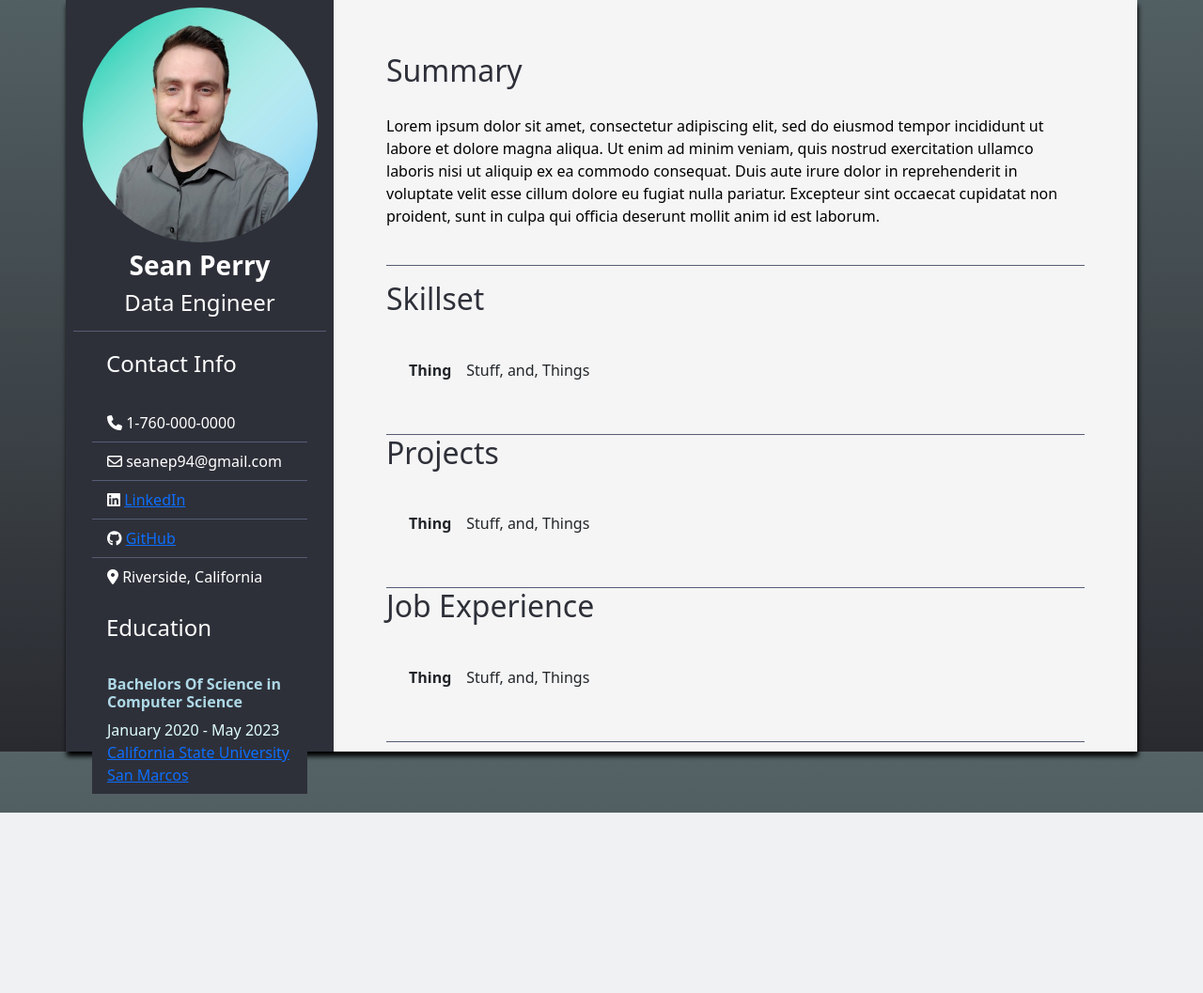
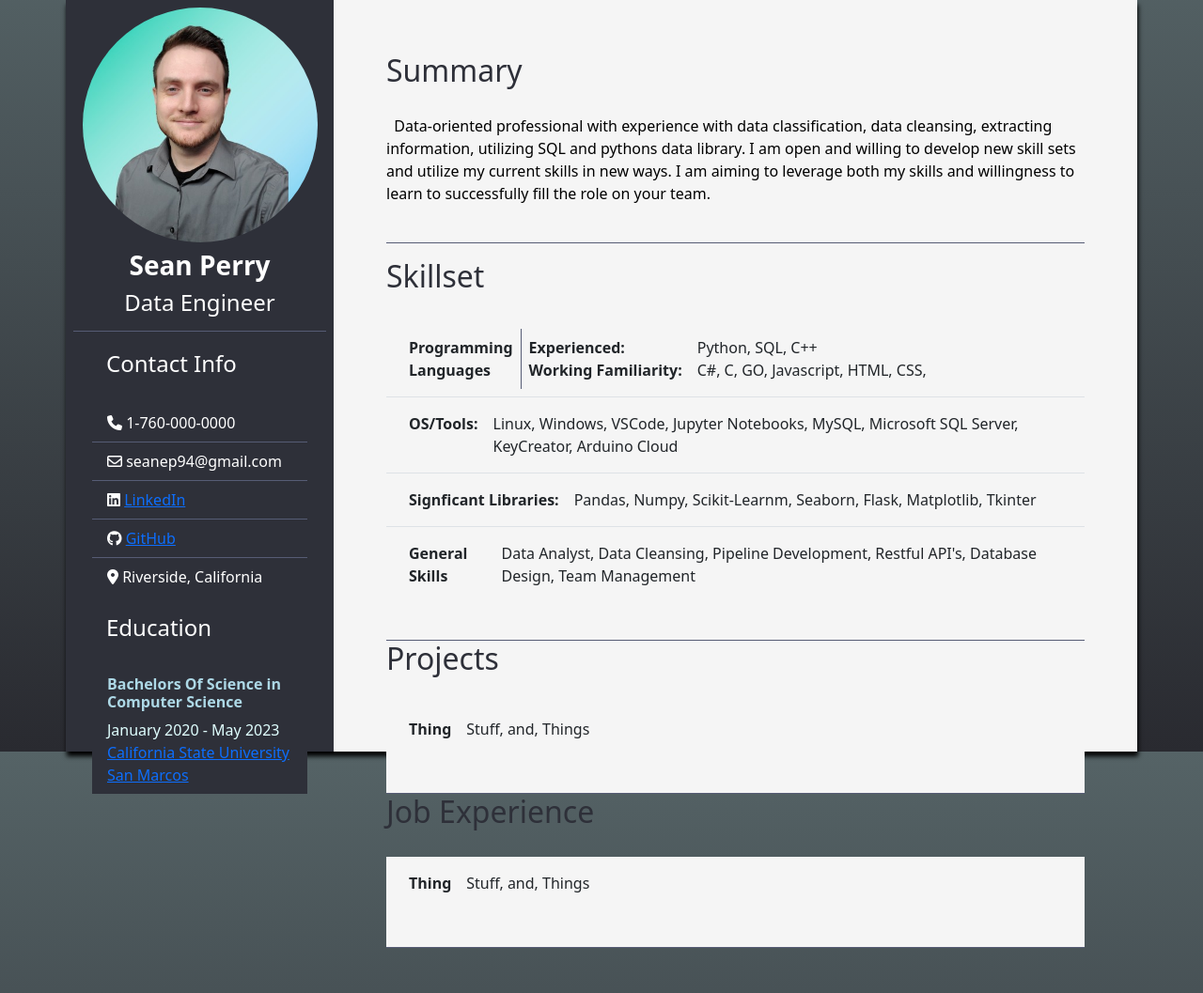
Before and after one commit to SeanP94/careerWebsite, a Flask app: page /resume in a window 1280 px wide. Shown: the part 56-1113 px from the top of the page at 94% size. Before the commit the page ends 921 px from the top, so only its background shows below. Run offline with Flask 3, Linux system fonts and the light colour scheme.

Commit message:
Built lists. Just need to add Projects and Job experience.

```diff
--- a/templates/resume.html
+++ b/templates/resume.html
@@ -61,15 +61,28 @@
                     <div class="container p-5">
                         <h2>Summary</h2>
                         <p>
-                            Lorem ipsum dolor sit amet, consectetur adipiscing elit, sed do eiusmod tempor incididunt ut labore et dolore magna aliqua. Ut enim ad minim veniam, quis nostrud exercitation ullamco laboris nisi ut aliquip ex ea commodo consequat. Duis aute irure dolor in reprehenderit in voluptate velit esse cillum dolore eu fugiat nulla pariatur. Excepteur sint occaecat cupidatat non proident, sunt in culpa qui officia deserunt mollit anim id est laborum.
+                            &nbsp; Data-oriented professional with experience with data classification, data cleansing, extracting information, utilizing SQL and pythons data library. I am open and willing to develop new skill sets and utilize my current skills in new ways. I am aiming to leverage both my skills and willingness to learn to successfully fill the role on your team.
                         </p>
 
                         <h2>Skillset</h2>
 
                         <ul class="list-group list-group-flush infoList">
                             <li class="list-group-item infoList d-flex flex-row">
-                                <div class="p-2"><b>Thing</b></div>
-                                <div class="p-2">Stuff, and, Things</div>
+                                <div class="p-2" style="border-right: 1px solid #565c75;"><b>Programming<br>Languages</div>
+                                <div class="p-2">Experienced:<br>Working Familiarity:</b></div>
+                                <div class="p-2">Python, SQL, C++<br>C#, C, GO, Javascript, HTML, CSS, </div>
+                            </li>
+                            <li class="list-group-item infoList d-flex flex-row">
+                                <div class="p-2"><b>OS/Tools:</b></div>
+                                <div class="p-2">Linux, Windows, VSCode, Jupyter Notebooks, MySQL, Microsoft SQL Server, KeyCreator, Arduino Cloud</div>
+                            </li>
+                            <li class="list-group-item infoList d-flex flex-row">
+                                <div class="p-2"><b>Signficant Libraries:</b></div>
+                                <div class="p-2">Pandas, Numpy, Scikit-Learnm, Seaborn, Flask, Matplotlib, Tkinter</div>
+                            </li>
+                            <li class="list-group-item infoList d-flex flex-row">
+                                <div class="p-2"><b>General Skills</b></div>
+                                <div class="p-2">Data Analyst, Data Cleansing, Pipeline Development, Restful API's, Database Design, Team Management</div>
                             </li>
                         </ul>
                         <h2>Projects</h2>
```
